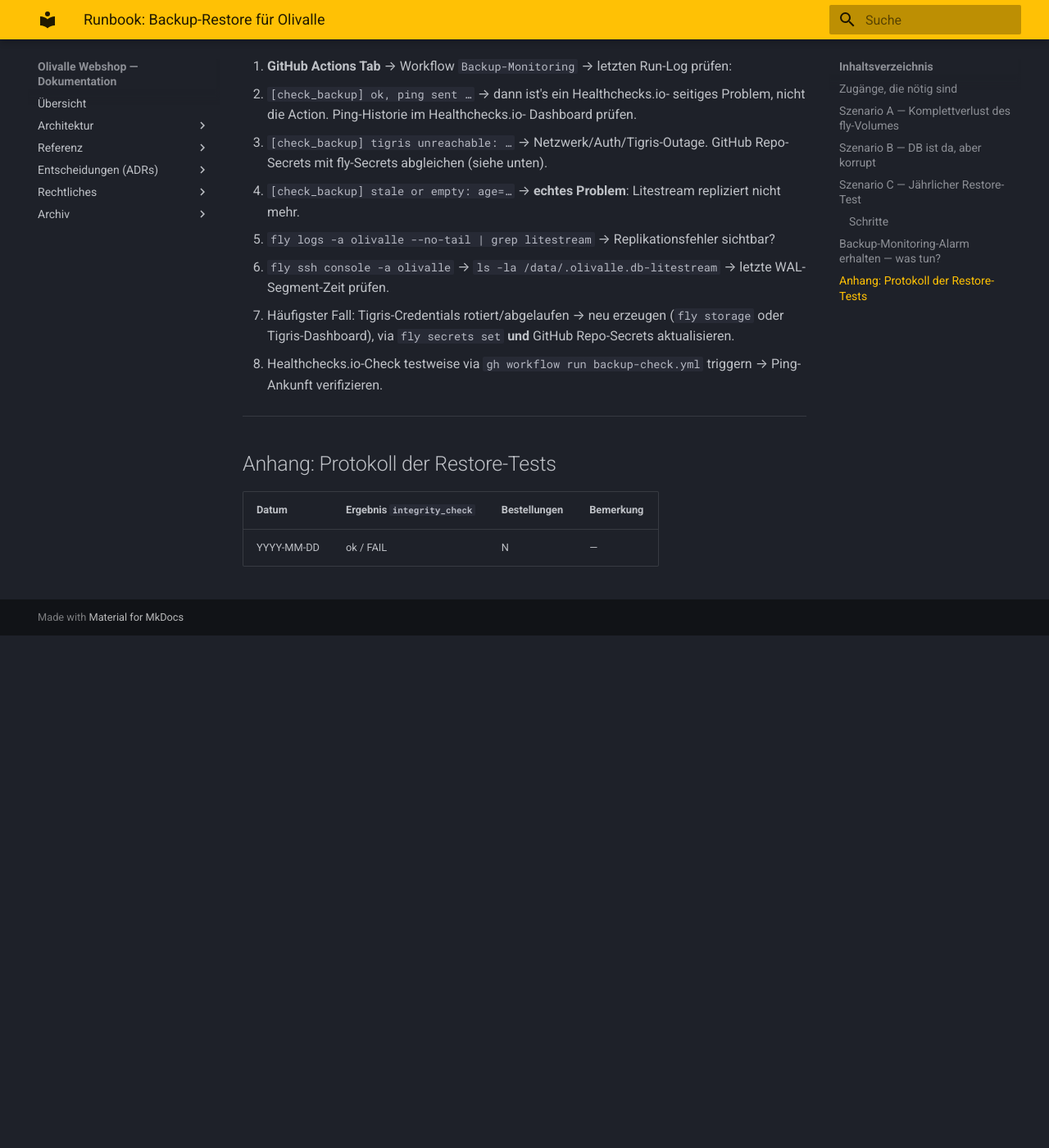
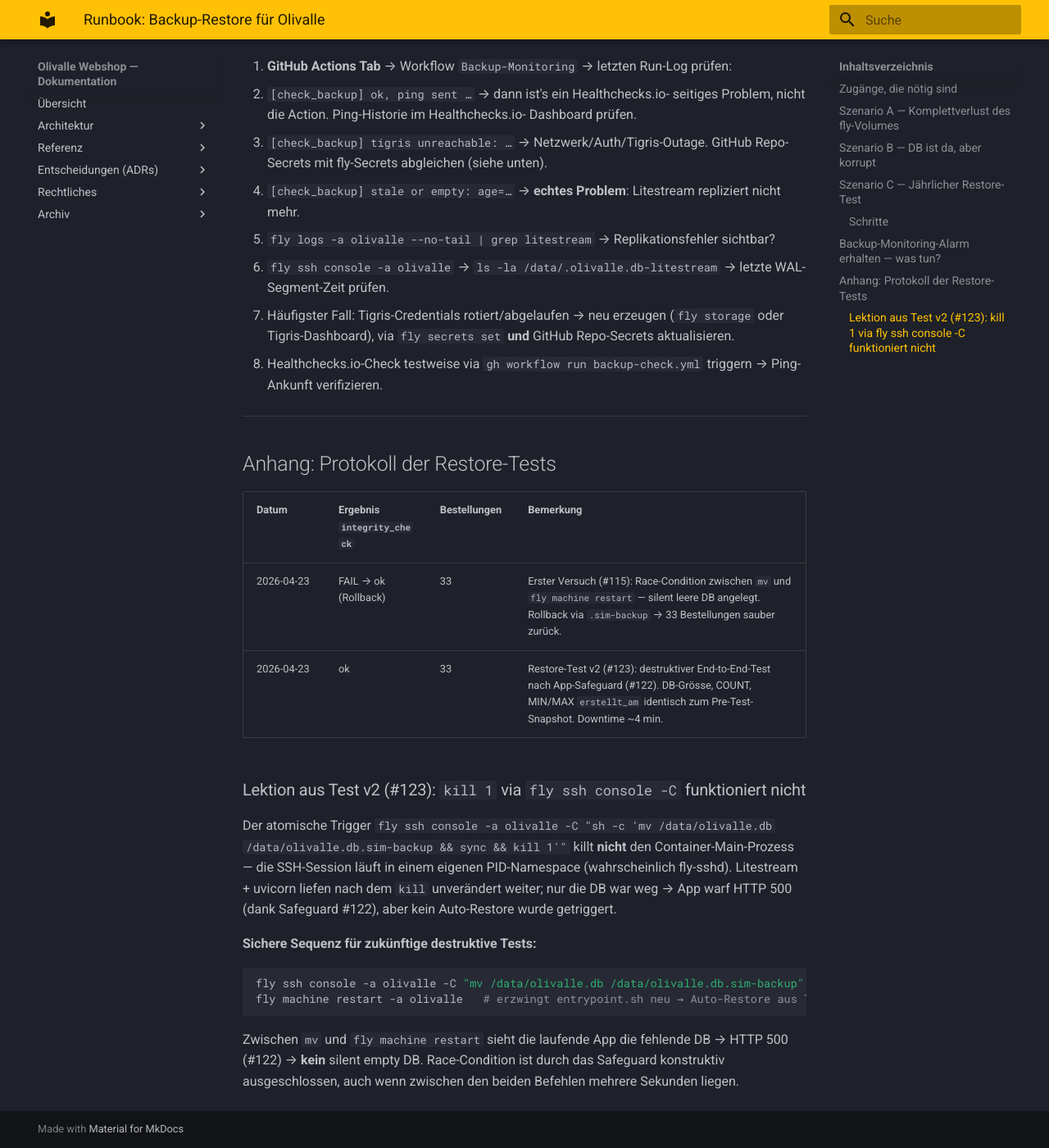
Before and after one commit to konstantinniedermann/olivalle-webshop, an MkDocs documentation site: the page built from docs/runbook-restore.md, in a window 1280 px wide and 1400 px high, scrolled down 2921 px. Shown: the whole window at 82% size. Built offline with MkDocs 1.6.1 and Material for MkDocs 9.7.7, drawn with Linux system fonts in a browser that asks for light colours; before the commit the page ends 3696 px from its top, so only the background shows below that.

Commit message:
docs: Restore-Test v2 protokolliert (#123) + Lektion zu kill 1 (#125)
Ergebnis von Issue #123 (Restore-Test v2): DB aus Tigris erfolgreich
wiederhergestellt (77824 B, 33 Bestellungen, MIN/MAX erstellt_am identisch
zum Pre-Test-Snapshot, PRAGMA integrity_check=ok).

Zusätzlich dokumentiert: Der im Issue vorgesehene atomische Trigger
fly ssh console -C "... && kill 1" funktioniert nicht — die SSH-Session
läuft in einem anderen PID-Namespace. Sichere Alternative: mv via ssh,
danach fly machine restart. Dank Safeguard #122 ist die Race-Condition
konstruktiv ausgeschlossen, auch wenn Sekunden zwischen den beiden
Befehlen liegen.

Auch den ersten Versuch vom selben Tag (#115) mit ins Protokoll
aufgenommen.

Co-authored-by: Claude Opus 4.7 <noreply@anthropic.com>

````diff
--- a/docs/runbook-restore.md
+++ b/docs/runbook-restore.md
@@ -166,4 +166,18 @@ nicht erreichen.
 
 | Datum | Ergebnis `integrity_check` | Bestellungen | Bemerkung |
 |---|---|---|---|
-| YYYY-MM-DD | ok / FAIL | N | — |
+| 2026-04-23 | FAIL → ok (Rollback) | 33 | Erster Versuch (#115): Race-Condition zwischen `mv` und `fly machine restart` — silent leere DB angelegt. Rollback via `.sim-backup` → 33 Bestellungen sauber zurück. |
+| 2026-04-23 | ok | 33 | Restore-Test v2 (#123): destruktiver End-to-End-Test nach App-Safeguard (#122). DB-Grösse, COUNT, MIN/MAX `erstellt_am` identisch zum Pre-Test-Snapshot. Downtime ~4 min. |
+
+### Lektion aus Test v2 (#123): `kill 1` via `fly ssh console -C` funktioniert nicht
+
+Der atomische Trigger `fly ssh console -a olivalle -C "sh -c 'mv /data/olivalle.db /data/olivalle.db.sim-backup && sync && kill 1'"` killt **nicht** den Container-Main-Prozess — die SSH-Session läuft in einem eigenen PID-Namespace (wahrscheinlich fly-sshd). Litestream + uvicorn liefen nach dem `kill` unverändert weiter; nur die DB war weg → App warf HTTP 500 (dank Safeguard #122), aber kein Auto-Restore wurde getriggert.
+
+**Sichere Sequenz für zukünftige destruktive Tests:**
+
+```bash
+fly ssh console -a olivalle -C "mv /data/olivalle.db /data/olivalle.db.sim-backup"
+fly machine restart -a olivalle   # erzwingt entrypoint.sh neu → Auto-Restore aus Tigris
+```
+
+Zwischen `mv` und `fly machine restart` sieht die laufende App die fehlende DB → HTTP 500 (#122) → **kein** silent empty DB. Race-Condition ist durch das Safeguard konstruktiv ausgeschlossen, auch wenn zwischen den beiden Befehlen mehrere Sekunden liegen.
````
